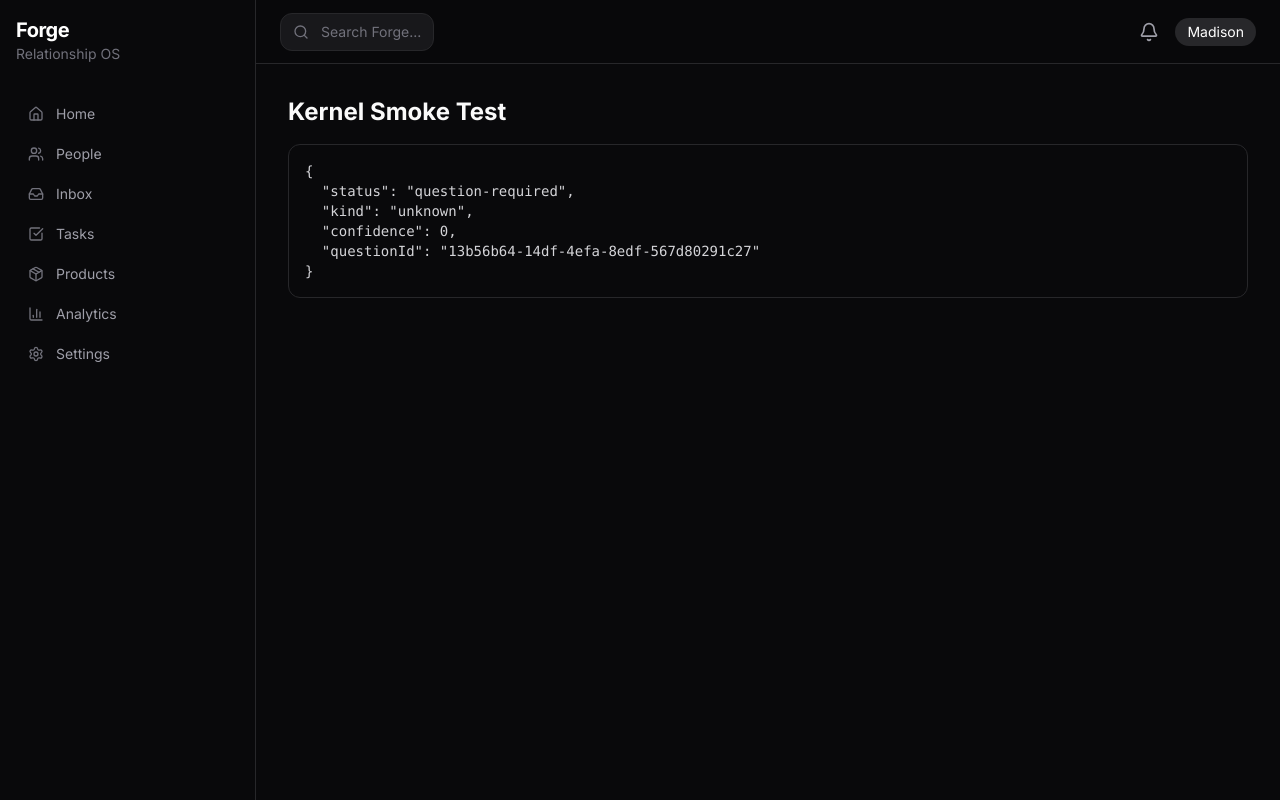
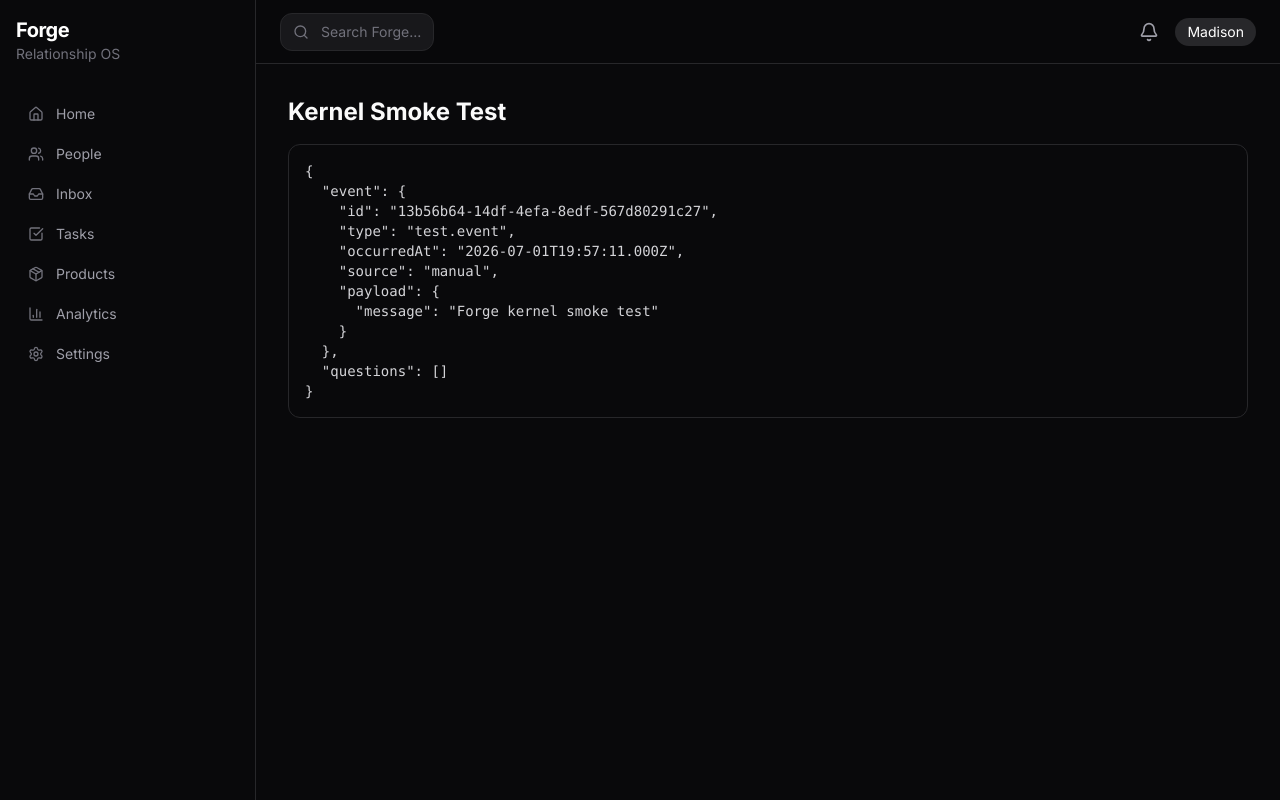
Before and after one commit to matwood18/forge-os, a Next.js app: page /kernel-test in a window 1280 px wide. Built offline with nearby package versions, Linux system fonts and the light colour scheme.

Commit message:
Add Forge kernel orchestrator

```diff
--- a/app/kernel-test/page.tsx
+++ b/app/kernel-test/page.tsx
@@ -1,7 +1,15 @@
-import { runIdentityResolutionSmokeTest } from "@/lib/kernel";
+import { ForgeKernel } from "@/lib/kernel";
 
 export default async function KernelTestPage() {
-  const result = await runIdentityResolutionSmokeTest();
+  const forge = new ForgeKernel();
+
+  const result = await forge.ingest({
+    source: "manual",
+    type: "test.event",
+    payload: {
+      message: "Forge kernel smoke test",
+    },
+  });
 
   return (
     <div className="p-8">
--- /dev/null
+++ b/lib/kernel/forge-kernel.ts
@@ -0,0 +1,10 @@
+import { BasicEventIngestor } from "./event-engine";
+import type { EventIngestInput, EventIngestResult } from "./event-engine";
+
+export class ForgeKernel {
+  private readonly eventIngestor = new BasicEventIngestor();
+
+  async ingest(input: EventIngestInput): Promise<EventIngestResult> {
+    return this.eventIngestor.ingest(input);
+  }
+}
--- a/lib/kernel/index.ts
+++ b/lib/kernel/index.ts
@@ -1,3 +1,4 @@
+export * from "./forge-kernel";
 export * from "./registry";
 export * from "./identity-resolution";
 export * from "./event-engine";
```
